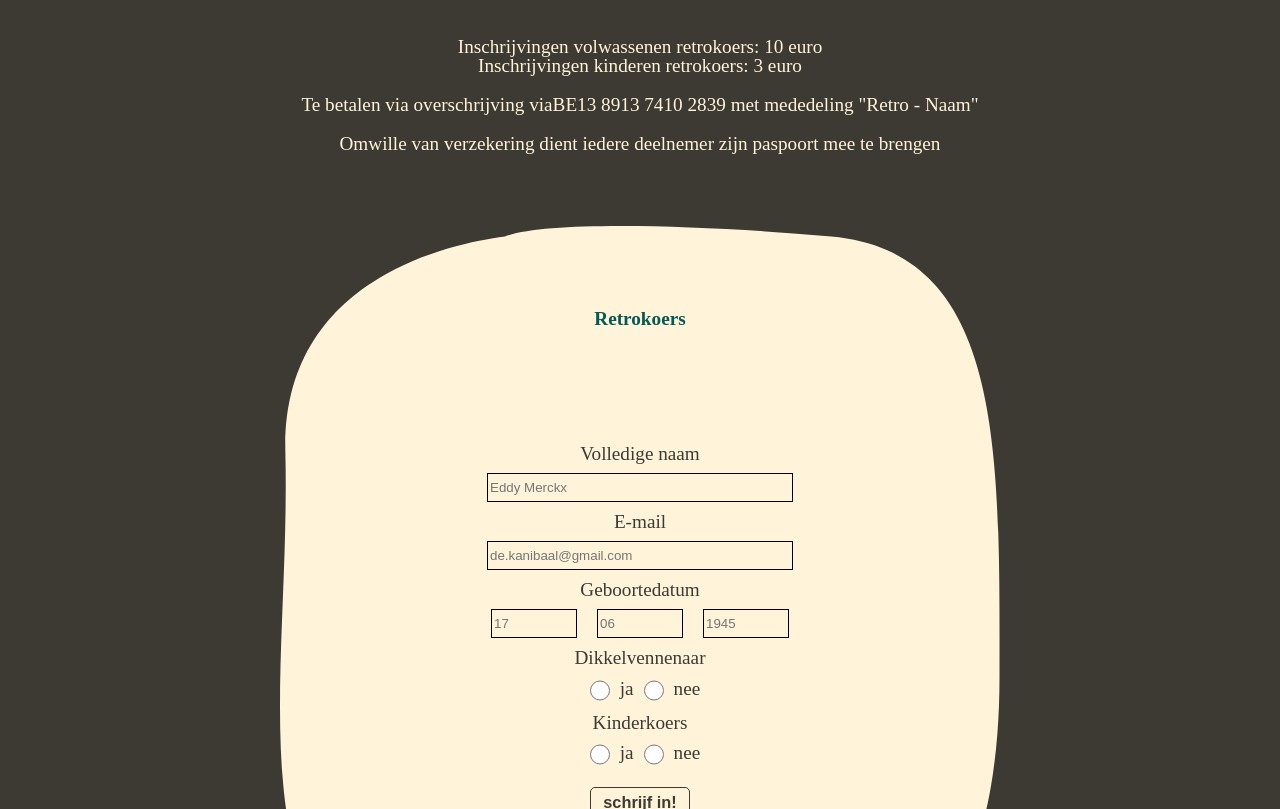
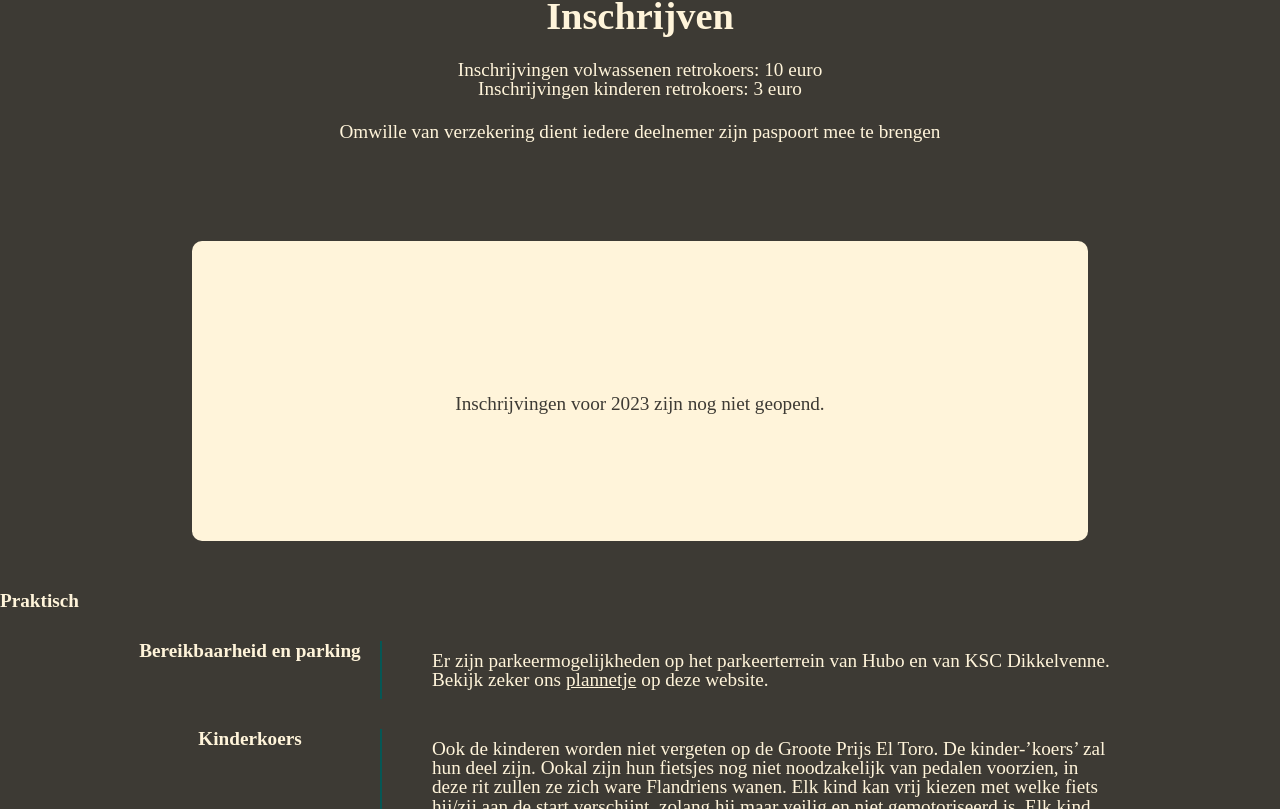
Before and after one commit to TijsM/el-toro-next, a Next.js app: page / in a window 1280 px wide. Shown: the part 2771-3580 px from the top of the page. Built offline with nearby package versions, Linux system fonts and the light colour scheme.

Commit message:
feat: refactor sign ups to styled components

```diff
--- a/src/app/globals.css
+++ b/src/app/globals.css
@@ -13,12 +13,6 @@ main {
   max-width: 100%;
   overflow-x: hidden;
 }
-
-/* h3 {
-  -ms-flex-item-align: center;
-  -ms-grid-row-align: center;
-  align-self: center;
-} */
 
 section {
   margin-top: 50px;
@@ -47,213 +41,6 @@ a {
   border-radius: 5px;
   margin-top: 10px;
   font-size: 0.85em;
-}
-
-/* #calendar {
-  margin: auto;
-  margin-top: 50px;
-  padding-top: 50px;
-  width: 75%;
-  height: 700px;
-  max-width: 1000px;
-  background-image: url("/calendarVector.svg");
-  background-size: 100%;
-  background-repeat: no-repeat;
-  background-position-x: center;
-  display: -webkit-box;
-  display: -ms-flexbox;
-  display: flex;
-  -webkit-box-orient: vertical;
-  -webkit-box-direction: normal;
-  -ms-flex-direction: column;
-  flex-direction: column;
-  -ms-flex-line-pack: center;
-  align-content: center;
-  -webkit-box-align: center;
-  -ms-flex-align: center;
-  align-items: center;
-} */
-/*
-#calendar h3 {
-  margin-bottom: -20px;
-  margin-top: 15px;
-} */
-
-/* #calendar article {
-  margin-left: 50px;
-  margin-top: 40px;
-  display: -webkit-box;
-  display: -ms-flexbox;
-  display: flex;
-  width: 75%;
-  -webkit-box-pack: center;
-  -ms-flex-pack: center;
-  justify-content: center;
-  -webkit-box-align: center;
-  -ms-flex-align: center;
-  align-items: center;
-}
-
-#calendar article h3 {
-  width: 25%;
-} */
-/*
-#calendar article .details {
-  margin-left: 45px;
-  border-left: solid 2px #065755;
-  padding: 15px;
-  width: 75%;
-} */
-
-/* #calendar article .details .calendarItem {
-  display: -ms-grid;
-  display: grid;
-  -ms-grid-columns: 25% 75%;
-  grid-template-columns: 25% 75%;
-  -webkit-box-align: center;
-  -ms-flex-align: center;
-  align-items: center;
-  margin-bottom: 10px;
-} */
-
-/* #calendar article .details .calendarItem .distance {
-  font-style: italic;
-}
-
-#calendar article a {
-  margin-top: 20px;
-} */
-
-/* #parcours {
-  margin-top: 40px;
-  display: -ms-grid;
-  display: grid;
-  -ms-grid-columns: 50% 50%;
-  grid-template-columns: 50% 50%;
-  grid-auto-flow: row;
-  background-image: url("/parcoursVector.svg");
-  background-repeat: no-repeat;
-  background-size: 30%;
-  background-position: 60% 50%;
-  justify-items: center;
-} */
-
-/* #parcours .retroBike1 {
-  width: 400px;
-  margin-top: 150px;
-  margin-right: 450px;
-}
-
-#parcours .parcoursImage {
-  width: 500px;
-  border-radius: 25px;
-} */
-
-#inschrijvingen #inschrijvingContainer {
-  display: -webkit-box;
-  display: -ms-flexbox;
-  display: flex;
-  -ms-flex-pack: distribute;
-  justify-content: space-around;
-}
-
-#inschrijvingen .inschijvingInfo {
-  margin-top: 40px;
-  text-align: center;
-  color: #fff4da;
-}
-
-#inschrijvingen .inschijvingInfo p {
-  margin-bottom: 20px;
-}
-
-#inschrijvingen form {
-  display: -webkit-box;
-  display: -ms-flexbox;
-  display: flex;
-  -webkit-box-orient: vertical;
-  -webkit-box-direction: normal;
-  -ms-flex-direction: column;
-  flex-direction: column;
-  width: 75%;
-}
-
-#inschrijvingen form input {
-  width: 300px;
-  background-color: transparent;
-  height: 25px;
-  margin: 10px;
-  border: black solid 1px;
-}
-
-#inschrijvingen form .dateInput input {
-  width: 80px;
-}
-
-#inschrijvingen #inschrijvingKinderen,
-#inschrijvingen #inschrijvingKoers {
-  height: 800px;
-  width: 800px;
-  background-image: url("/inschrijvingVector.svg");
-  background-size: 90%;
-  background-repeat: no-repeat;
-  background-position: center;
-  margin-top: 50px;
-}
-
-#inschrijvingen #inschrijvingKinderen .inschrijvingsContaier,
-#inschrijvingen #inschrijvingKoers .inschrijvingsContaier {
-  display: -webkit-box;
-  display: -ms-flexbox;
-  display: flex;
-  -webkit-box-align: center;
-  -ms-flex-align: center;
-  align-items: center;
-  -ms-flex-pack: distribute;
-  justify-content: space-around;
-  -webkit-box-orient: vertical;
-  -webkit-box-direction: normal;
-  -ms-flex-direction: column;
-  flex-direction: column;
-  height: 75%;
-  margin-right: auto;
-  margin-top: 40px;
-}
-
-#inschrijvingen #inschrijvingKinderen .inschrijvingsContaier p,
-#inschrijvingen #inschrijvingKoers .inschrijvingsContaier p {
-  padding-left: 24px;
-  padding-right: 24px;
-  text-align: center;
-  overflow-wrap: break-word;
-}
-
-#inschrijvingen #inschrijvingKinderen form,
-#inschrijvingen #inschrijvingKoers form {
-  margin-left: auto;
-  margin-right: auto;
-  margin-top: 24px;
-  display: -webkit-box;
-  display: -ms-flexbox;
-  display: flex;
-  -webkit-box-orient: vertical;
-  -webkit-box-direction: normal;
-  -ms-flex-direction: column;
-  flex-direction: column;
-  -webkit-box-pack: center;
-  -ms-flex-pack: center;
-  justify-content: center;
-  justify-items: center;
-  -ms-flex-line-pack: center;
-  align-content: center;
-  -webkit-box-align: center;
-  -ms-flex-align: center;
-  align-items: center;
-}
-
-#inschrijvingen #inschrijvingKinderen form .radio,
-#inschrijvingen #inschrijvingKoers form .radio {
-  width: 20px;
 }
 
 #praktisch {
@@ -324,34 +111,9 @@ a {
 }
 
 @media screen and (max-width: 1200px) {
-  /* #calendar {
-    width: 85%;
-  } */
-  /* #calendar article {
-    -webkit-box-orient: vertical;
-    -webkit-box-direction: normal;
-    -ms-flex-direction: column;
-    flex-direction: column;
-  } */
-  /* #calendar article .details {
-    border-left: none;
-  } */
-  #inschrijvingContainer {
-    -webkit-box-orient: vertical;
-    -webkit-box-direction: normal;
-    -ms-flex-direction: column;
-    flex-direction: column;
-    -webkit-box-align: center;
-    -ms-flex-align: center;
-    align-items: center;
-  }
 }
 
 @media screen and (max-width: 1000px) {
-  /* #calendar {
-    width: 100%;
-    background-size: 110%;
-  } */
   #parcours {
     display: -webkit-box;
     display: -ms-flexbox;
@@ -361,9 +123,7 @@ a {
     -ms-flex-direction: column;
     flex-direction: column;
   }
-  /* #parcours .retroBike1 {
-    display: none;
-  } */
+
   #parcours .right {
     margin-top: 35px;
     margin: auto;
@@ -404,11 +164,7 @@ a {
     box-sizing: border-box;
     border-radius: 25px;
   }
-  #inschrijvingKinderen,
-  #inschrijvingKoers {
-    width: 750;
-    height: 750;
-  }
+
   #praktisch .praktischContent {
     margin: 0px;
   }
--- a/src/components/SignUps.tsx
+++ b/src/components/SignUps.tsx
@@ -1,89 +1,55 @@
+"use client";
+
+import styled from "styled-components";
+import { H2 } from "../styled-components/Types";
+
 export const SignUps = () => {
   return (
-    <section id="inschrijvingen">
-      <h2 className="textYellow">Inschrijven</h2>
-      <div className="inschijvingInfo">
-        <p>
-          Inschrijvingen volwassenen retrokoers: 10 euro <br />
-          Inschrijvingen kinderen retrokoers: 3 euro <br />
-        </p>
-        <p>
-          Te betalen via overschrijving via
-          <span>BE13 8913 7410 2839</span> met mededeling &quot;Retro -
-          Naam&quot;
-        </p>
-        <p>
-          Omwille van verzekering dient iedere deelnemer zijn paspoort mee te
-          brengen
-        </p>
-      </div>
-      <div id="inschrijvingContainer">
-        <article id="inschrijvingKoers">
-          <div className="inschrijvingsContaier">
-            <h3 className="textGreen">Retrokoers</h3>
+    <StSection>
+      <H2 className="textYellow">Inschrijven</H2>
+      <StInfo>
+        Inschrijvingen volwassenen retrokoers: 10 euro <br />
+        Inschrijvingen kinderen retrokoers: 3 euro <br />
+      </StInfo>
 
-            <form method="post" action="#" name="signUpForm" id="signUpForm">
-              <label>Volledige naam</label>
-              <input
-                id="retroName"
-                name="kidName"
-                type="text"
-                placeholder="Eddy Merckx"
-              />
-              <label>E-mail</label>
-              <input
-                id="retroEmail"
-                name="kidEmail"
-                type="text"
-                placeholder="de.kanibaal@gmail.com"
-              />
-              <label>Geboortedatum</label>
-              <div className="dateInput">
-                <input id="retroDay" type="number" placeholder="17" />
-                <input id="retroMonth" type="number" placeholder="06" />
-                <input id="retroYear" type="number" placeholder="1945" />
-              </div>
-              <label>Dikkelvennenaar</label>
-              <div>
-                <input
-                  id="retroIsLocal"
-                  className="radio"
-                  type="radio"
-                  name="local"
-                />
-                ja
-                <input
-                  id="retroIsNoLocal"
-                  className="radio"
-                  type="radio"
-                  name="local"
-                  // checked
-                />
-                nee
-              </div>
-              <label>Kinderkoers</label>
-              <div>
-                <input
-                  id="isKid"
-                  className="radio"
-                  type="radio"
-                  name="kidCheck"
-                />
-                ja
-                <input
-                  id="isAdult"
-                  className="radio"
-                  type="radio"
-                  name="kidCheck"
-                  // checked
-                />
-                nee
-              </div>
-              <button id="registerRetroButton">schrijf in!</button>
-            </form>
-          </div>
-        </article>
-      </div>
-    </section>
+      <StInfo>
+        Omwille van verzekering dient iedere deelnemer zijn paspoort mee te
+        brengen
+      </StInfo>
+      <StSignUpContainer>
+        <StSignUpText>
+          Inschrijvingen voor 2023 zijn nog niet geopend.
+        </StSignUpText>
+      </StSignUpContainer>
+    </StSection>
   );
 };
+
+const StSection = styled.section`
+  display: flex;
+  justify-content: center;
+  flex-direction: column;
+  align-items: center;
+`;
+
+const StInfo = styled.p`
+  color: #fff4da;
+  text-align: center;
+  padding-top: 24px;
+`;
+
+const StSignUpContainer = styled.div`
+  background-color: #fff4da;
+  height: 300px;
+  width: 70%;
+  display: flex;
+  justify-content: center;
+  align-items: center;
+  border-radius: 10px;
+  margin-top: 100px;
+`;
+
+const StSignUpText = styled.p`
+  text-align: center;
+  padding-top: 24px;
+`;
```
